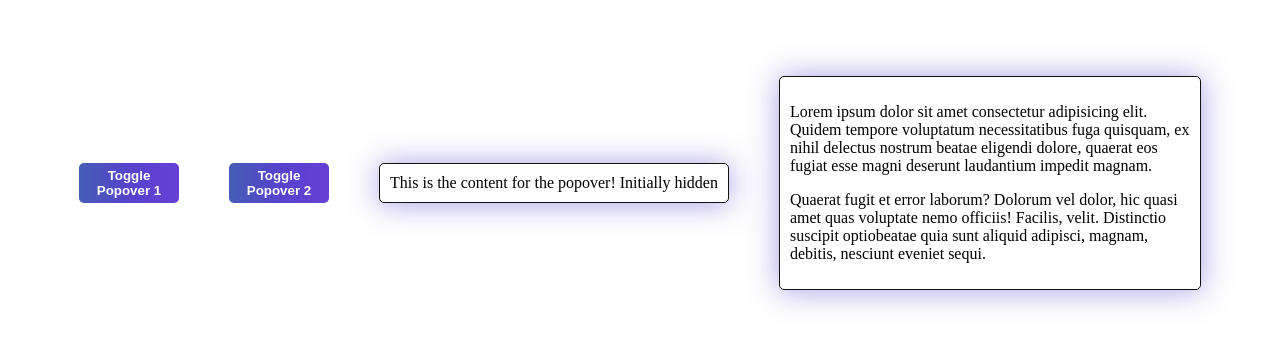
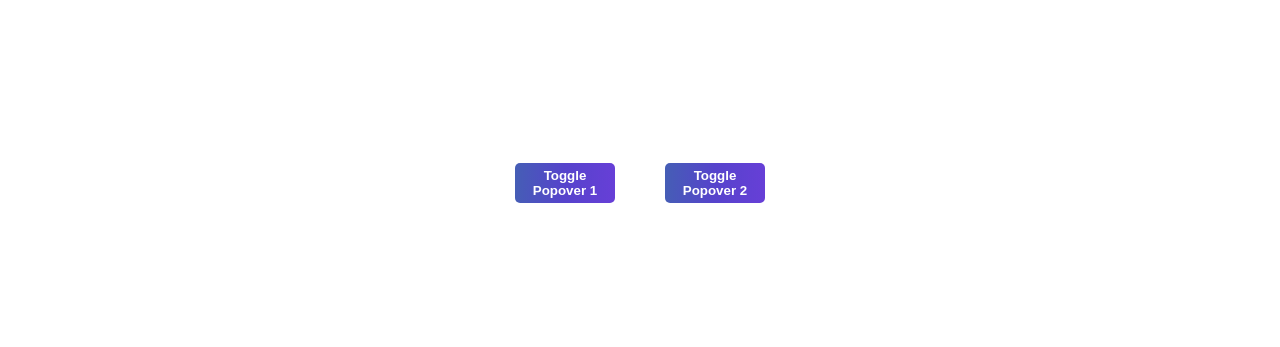
Before and after one commit to omar7kh/Popover_Api, a plain HTML site: page index.html in a window 1280 px wide. Shown: the part 217-564 px from the top of the page. Drawn offline with Linux system fonts and the light colour scheme.

Commit message:
The popover attribute is configured using HTML instead of JavaScript

```diff
--- a/index.html
+++ b/index.html
@@ -12,11 +12,11 @@
     <button id="toggleButton1" class="toggleButton">Toggle Popover 1</button>
     <button id="toggleButton2" class="toggleButton">Toggle Popover 2</button>
 
-    <div id="popover1" class="popover">
+    <div id="popover1" class="popover" popover>
         This is the content for the popover! Initially hidden
     </div>
 
-    <div id="popover2" class="popover">
+    <div id="popover2" class="popover" popover>
         <p>
             Lorem ipsum dolor sit amet consectetur adipisicing elit. Quidem tempore
             voluptatum necessitatibus fuga quisquam, ex nihil delectus nostrum
--- a/script.js
+++ b/script.js
@@ -24,7 +24,6 @@ const popoverSupported = supportsPopover();
 const configurePopovers = () => {
   if (popoverSupported) {
     popovers.forEach((popover, i) => {
-      popover.popover = 'auto';
       toggleButtons[i].popoverTargetElement = popover;
       toggleButtons[i].addEventListener = 'toggle';
     });
```
